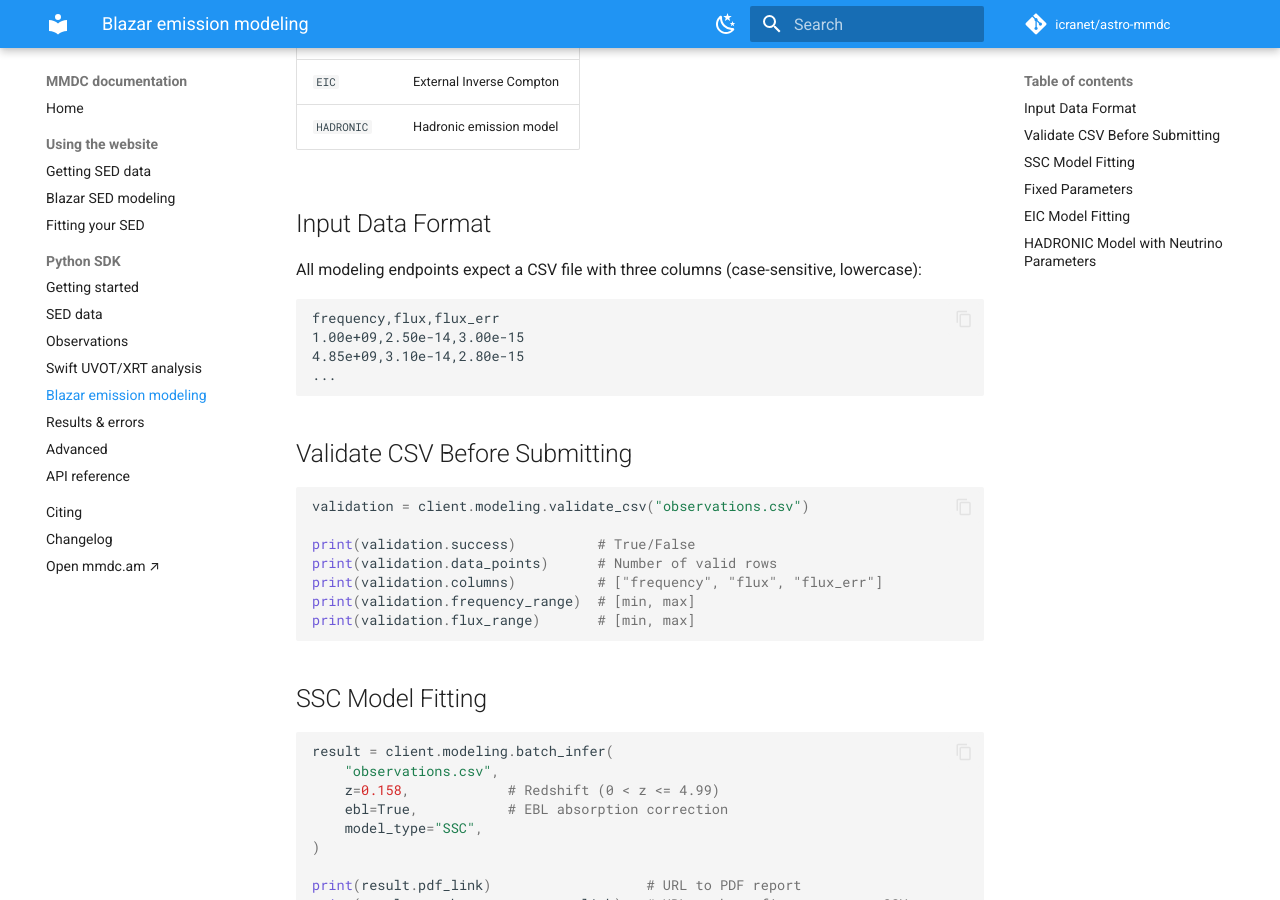
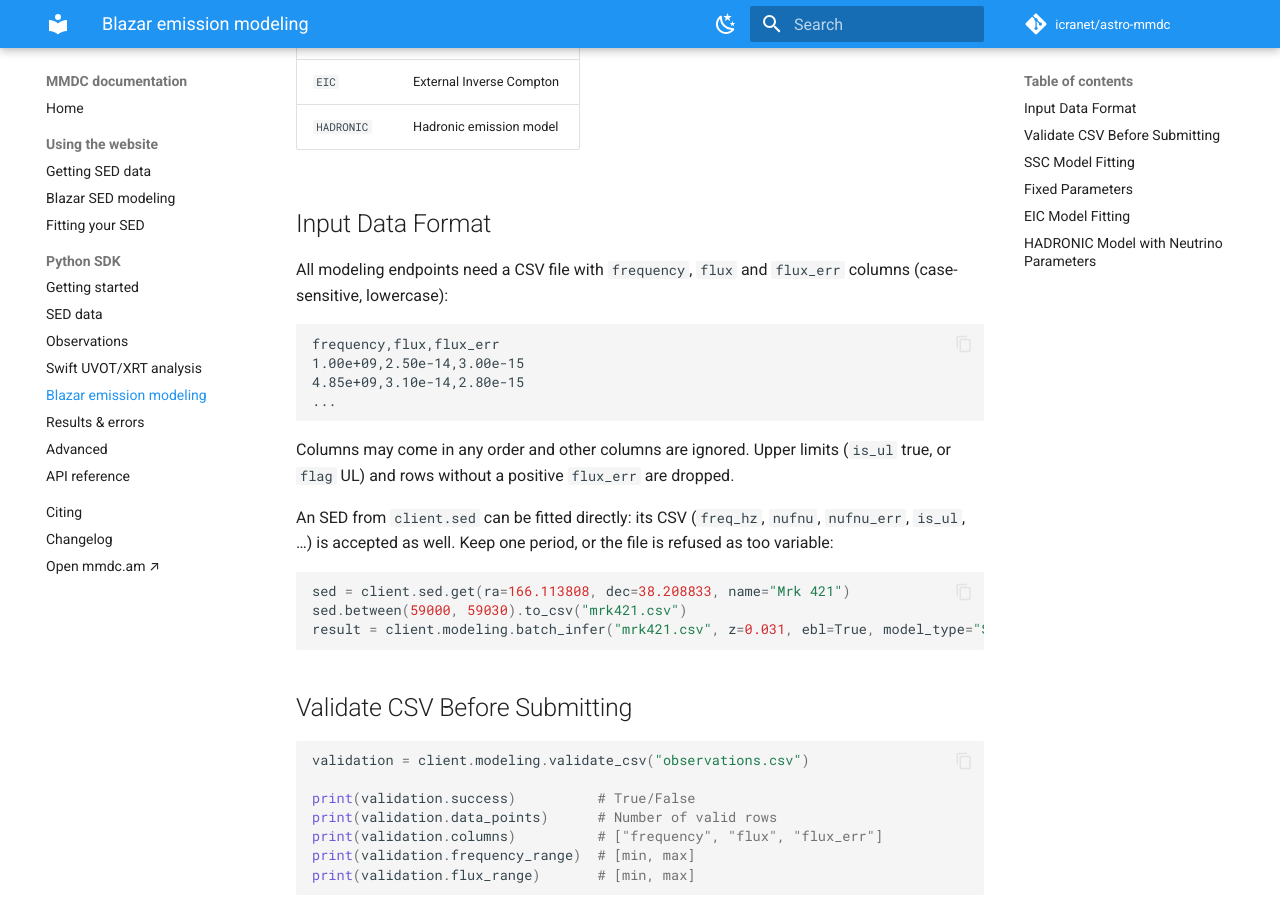
Before and after one commit to icranet/astro-mmdc, an MkDocs documentation site: the page built from docs/guides/modeling.md, in a window 1280 px wide and 900 px high, scrolled down 300 px. Built offline with MkDocs 1.6.1 and Material for MkDocs 9.7.7, drawn with Linux system fonts in a browser that asks for light colours; comment, search, counter and statistics services are not loaded.

````diff
--- a/docs/guides/modeling.md
+++ b/docs/guides/modeling.md
@@ -10,13 +10,26 @@ MMDC supports three blazar broadband emission models:
 
 ## Input Data Format
 
-All modeling endpoints expect a CSV file with three columns (case-sensitive, lowercase):
+All modeling endpoints need a CSV file with `frequency`, `flux` and `flux_err` columns (case-sensitive, lowercase):
 
 ```csv
 frequency,flux,flux_err
 1.00e+09,2.50e-14,3.00e-15
 4.85e+09,3.10e-14,2.80e-15
 ...
+```
+
+Columns may come in any order and other columns are ignored. Upper limits
+(`is_ul` true, or `flag` UL) and rows without a positive `flux_err` are dropped.
+
+An SED from `client.sed` can be fitted directly: its CSV (`freq_hz`, `nufnu`,
+`nufnu_err`, `is_ul`, …) is accepted as well. Keep one period, or the file is
+refused as too variable:
+
+```python
+sed = client.sed.get(ra=166.113808, dec=38.208833, name="Mrk 421")
+sed.between(59000, 59030).to_csv("mrk421.csv")
+result = client.modeling.batch_infer("mrk421.csv", z=0.031, ebl=True, model_type="SSC")
 ```
 
 ## Validate CSV Before Submitting
````
Also changed, not shown: docs/web/fitting.md (+7 -3 lines).
